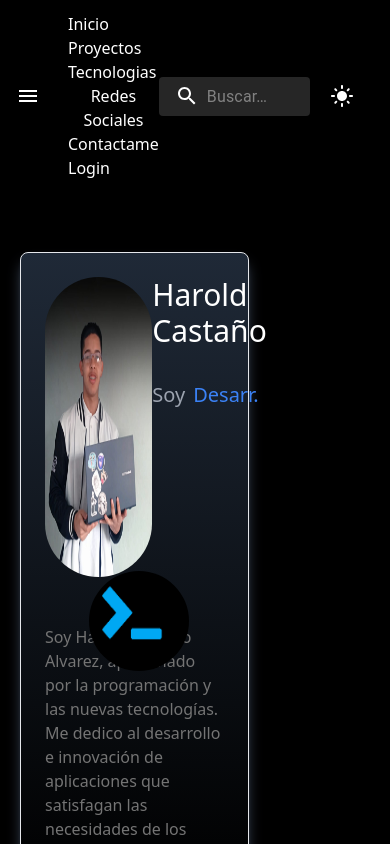
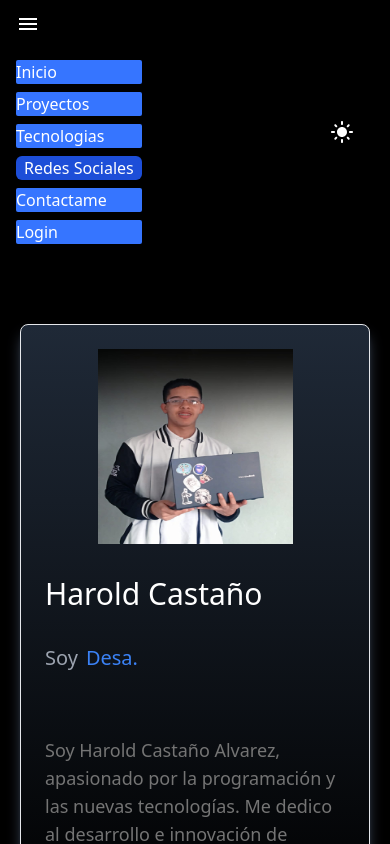
Before and after one commit to haroldCoder/portafolio-enyoi, a React (Vite) app in the folder frontend/: page / in a window 390 px wide. Shown: the top 844 px of the page. Built offline with nearby package versions, Linux system fonts and the light colour scheme.

Commit message:
responsive design

```diff
--- a/frontend/src/App.jsx
+++ b/frontend/src/App.jsx
@@ -43,7 +43,7 @@ function App() {
       </div>
         {
           social && nav == "Inicio" ?
-          <div className='w-[28%] absolute top-[18%] left-[70%]'>
+          <div className='max-md:w-[20vw] w-[28%] absolute top-[18%] max-lg:left-[55%] max-md:left-[2%] max-xl:left-[65%] left-[70%]'>
               <Social mode={mode} /> {/* si el prop que me trae desde app.jsx es igual a true, se pintara lo que esta el el componente Social */}
           </div>
           : null
--- a/frontend/src/components/CardSkills.jsx
+++ b/frontend/src/components/CardSkills.jsx
@@ -20,9 +20,9 @@ class Card extends Component{
     render(){
 
         return(
-            <div className="card rounded-xl w-[17%] mx-3 mb-12 p-5 bg-slate-800" onMouseOut={()=>{this.setState({ismouse: false})}} onMouseOver={()=>{this.setState({ismouse: true})}}>
+            <div className="card rounded-xl w-[17%] max-md:w-[100%] max-lg:w-[45%] mx-3 mb-12 p-5 bg-slate-800" onMouseOut={()=>{this.setState({ismouse: false})}} onMouseOver={()=>{this.setState({ismouse: true})}}>
                 <div className="mb-5 p-2 flex justify-center" style={{borderBottom: "2px solid #444"}}>
-                    <img src={this.cover} alt="" className="rounded-full" style={{width: "90%", height: "170px"}} />
+                    <img src={this.cover} alt="" className="rounded-full max-md:w-[40vw] max-md:h-[40vw]" />
                 </div>
                 <p className="text-2xl text-neutral-500 text-center">{this.name}</p>
                 <div className="mt-4 h-5" id={this.name}>
--- a/frontend/src/components/Home.jsx
+++ b/frontend/src/components/Home.jsx
@@ -28,33 +28,33 @@ export default function Home(props) {
 
   return (
     <div className='main p-16 w-[100%]'>
-        <div className="flex justify-between pr-16 ">
-            <div className="target w-[80%] flex flex-col p-6 rounded-lg  bg-gradient-to-b border-[1px] shadow-lg shadow-slate-600 to-transparent from-gray-800 bg-repeat-round w-[50%]" style={{backdropFilter: "blur(6px)"}}>
-                <div className="flex justify-between w-[100%]">
-                    <div className='image'>
-                        <img src={harold} className="w-[290px] h-[300px] rounded-full" alt="harold" />
-                        <img src={coder} className="w-[100px] h-[100px] rounded-full absolute top-[50%] left-[30%]" alt="coder" />
+        <div className="flex justify-between xl:pr-16 ">
+            <div className="target xl:w-[60%] flex flex-col p-6 rounded-lg  bg-gradient-to-b border-[1px] shadow-lg shadow-slate-600 to-transparent from-gray-800 bg-repeat-round lg:w-[70%]" style={{backdropFilter: "blur(6px)"}}>
+                <div className="flex justify-between max-sm:flex-col w-[100%]">
+                    <div className='image max-md:flex max-md:justify-center'>
+                        <img src={harold} className="max-md:w-[50vw] md:w-[20rem] md:h-[32vw] max-md:h-[50vw] lg:rounded-full xl:w-[20vw] xl:h-[20vw]" alt="harold" />
+                        <img src={coder} className="md:w-[12vw] md:h-[12vw] rounded-full absolute max-md:hidden xl:left-[28%] md:left-[28vh] md:top-[20vh] lg:top-[50%] xl:w-[8vw] xl:h-[8vw] lg:left-[40%]" alt="coder" />
                     </div>
-                    <div className='w-[40%]'>
+                    <div className='w-[40%] max-sm:w-[100%] max-sm:mt-8'>
                         <h2 className='text-3xl text-white font-medium mb-4'>Harold Castaño</h2>
                         <div className='text mt-8 flex'>
                             <h2 className='text-xl text-gray-400 text-center mr-2'>Soy</h2>
-                            <h2 className='text-xl text-blue-500'>{currentText}.</h2> {/* se pone el curretText para que se ponga lo que es igual a lo que se almacena, en aquel estado */}
+                            <h2 className='text-xl text-blue-500 max-sm:w-[100%]'>{currentText}.</h2> {/* se pone el curretText para que se ponga lo que es igual a lo que se almacena, en aquel estado */}
                         </div>
                     </div>
                 </div>
-                <div className='block mt-12'>
-                    <h2 className='text-[#747474] text-md'>Soy Harold Castaño Alvarez, apasionado por la programación y las nuevas tecnologías. Me dedico al desarrollo e innovación de aplicaciones que satisfagan las necesidades de los clientes.</h2>
+                <div className='block max-sm:mt-16 mt-14 md:mt-10'>
+                    <h2 className='text-[#747474] max-sm:text-lg max-lg:text-xl'>Soy Harold Castaño Alvarez, apasionado por la programación y las nuevas tecnologías. Me dedico al desarrollo e innovación de aplicaciones que satisfagan las necesidades de los clientes.</h2>
                 </div>
             </div>
         </div>
-        <div className='flex justify-end'>
-            <div className='target mb-8 flex flex-col items-center p-6 rounded-lg mt-16 border-[1px] border-gray-400 shadow-lg shadow-slate-600 to-transparentbg-repeat-round w-[50%]' style={{backdropFilter: "blur(6px)"}}>
+        <div className='flex lg:justify-end'>
+            <div className='target mb-8 flex flex-col items-center p-6 rounded-lg mt-16 border-[1px] border-gray-400 shadow-lg shadow-slate-600 to-transparentbg-repeat-round lg:w-[60%]' style={{backdropFilter: "blur(6px)"}}>
                 <h2 className='text-[#747474] text-lg'>Como desarrollador Full Stack Web, cuento con habilidades y experiencia en diversas tecnologías, entre ellas Node.js y React.js, dos herramientas esenciales para la creación de aplicaciones web modernas y escalables. Además, poseo experiencia en el desarrollo de microservicios con .NET, lo que me permite crear soluciones robustas y seguras para mis clientes. A lo largo de mi carrera, he trabajado en diferentes proyectos que me han permitido ampliar mis habilidades técnicas y mi capacidad para resolver problemas de manera efectiva. Soy un apasionado por la programación y me encanta estar al día con las últimas tendencias y tecnologías. Si buscas un desarrollador comprometido y capaz de llevar tu proyecto al siguiente nivel, no dudes en contactarme.</h2>
                 <img src={software} className="w-[30%]" alt="" />
             </div>
         </div>
-        <div className='target mb-8 flex flex-col p-6 rounded-lg mt-16 border-[1px] bg-gradient-to-b from-slate-800 to-black border-gray-400 shadow-lg shadow-slate-600 to-transparentbg-repeat-round w-[50%]' style={{backdropFilter: "blur(6px)"}}>
+        <div className='target mb-8 flex flex-col p-6 rounded-lg mt-16 border-[1px] bg-gradient-to-b from-slate-800 to-black border-gray-400 shadow-lg shadow-slate-600 to-transparentbg-repeat-round max-sm:w-[100%] lg:w-[60%]' style={{backdropFilter: "blur(6px)"}}>
             <h2 className='text-[#FFF] text-xl text-center'>Encontraras esto en mi.</h2>
             <div className="my-6">
                 <h4 className='text-blue-500 text-lg'>Integro y honesto</h4>
@@ -66,7 +66,7 @@ export default function Home(props) {
             </div>
             <div className="my-6">
                 <h4 className='text-blue-500 text-lg'>Soluciones rapidas</h4>
-                <p className='text-[#747474] mt-3 ml-2'>Procuro que las soluciones a los diferentes problemas técnicos sean lo más óptimas y rápidas posibles.</p>
+                <p className='text-[#747474]  mt-3 ml-2'>Procuro que las soluciones a los diferentes problemas técnicos sean lo más óptimas y rápidas posibles.</p>
             </div>
             <div className="my-6">
                 <h4 className='text-blue-500 text-lg'>Autodidacta</h4>
--- a/frontend/src/components/Navbar.jsx
+++ b/frontend/src/components/Navbar.jsx
@@ -77,7 +77,8 @@ export default function Navbar(props) {
   return (
     <Box sx={{ flexGrow: 1 }}>
       <AppBar className='sm:p-3' style={{background: `${props.mode ? '#000' : '#1774ff'}`}} position="static">
-        <Toolbar>
+        <Toolbar className='flex max-lg:justify-between'>
+        <div className={`${open ? 'flex-col items-start pr-16 xl:w-[40%]' : 'flex-row'} xl:flex-row flex md:w-[100%]`} style={{transition: "0.6s ease"}}>
             <IconButton
               size="large"
               edge="start"
@@ -88,15 +89,16 @@ export default function Navbar(props) {
             >
               <MenuIcon />
             </IconButton>
-          <div className={`flex nav justify-between w-[100%] ${open ? 'pr-16 w-[40%]' : null}`} style={{transition: "0.6s ease"}}> {/* si la prop de app.js, open es igual a true el padding izquierdo sera de 16.em y el width sera el 40% del tamaño total */}
+            <div className={`flex nav justify-between w-[100%]`} > {/* si la prop de app.js, open es igual a true el padding izquierdo sera de 16.em y el width sera el 40% del tamaño total */}
               {open == false ? props.nav : text.map(e=>(
                 e != "Redes Sociales" ?
-                <Link onClick={()=>{setOpen(false), props.setSocial(false)}} className={`${props.mode ? 'hover:text-gray-500' : 'hover:text-slate-800'}`} to={`${e == "Inicio" ? "/" : "/"+e}`}>{e}</Link>
-                : <Link to='/'><button className={`rounded-md px-2 ${props.mode ? 'hover:bg-blue-600 ' : 'hover:bg-slate-800'}`} onClick={()=>{props.setSocial(true)}}>{e}</button></Link>
+                  <Link onClick={()=>{setOpen(false), props.setSocial(false)}} className={`${props.mode ? 'hover:text-gray-500' : 'hover:text-slate-800'} max-md:mb-2 max-md:bg-[#3675ff] rounded-sm`} to={`${e == "Inicio" ? "/" : "/"+e}`}>{e}</Link>
+                  : <Link to='/'><button className={`rounded-md px-2 ${props.mode ? 'hover:bg-blue-600' : 'hover:bg-slate-800'} max-md:bg-blue-700 mb-2`} onClick={()=>{props.setSocial(true)}}>{e}</button></Link>
               ))} { /* si open es igual a false se tomara el prop-nav el cual es un estado que se modificara en cada vista, de lo contrario se va a mostrar todas las rutas de navegacion */ }
               {/* si e no es igual a Redes sociales entonces solo se pondra un link, en donde si e == inicio entonces solo se va a poner la navegacion para la principal, en caso contrario se dejara normal */ }
             </div>
-          <div>
+          </div>
+          <div className='max-lg:hidden'>
             <Search ref={searchRef} className='search' onClick={()=>{setSearch(true)}}>
                 <SearchIconWrapper id='icon'>
                   <SearchIcon  />
--- a/frontend/src/components/RequestCard.jsx
+++ b/frontend/src/components/RequestCard.jsx
@@ -13,7 +13,7 @@ export default function RequestCard(props ) { {/* el props contendra todo lo que
   }
 
   return (
-    <div className='p-4 w-[35%] mt-4'>
+    <div className='p-4 w-[35%] max-md:w-[100%] mt-4'>
         <div className='flex justify-between pt-2 pb-3 px-4 border-b-[1px] border-gray-800 rounded-md'>
             <h2 className='text-white text-md'>{props.nombre}</h2>
             <h2 className='text-blue-400 text-md'>{props.correo}</h2>
--- a/frontend/src/pages/Login.jsx
+++ b/frontend/src/pages/Login.jsx
@@ -35,7 +35,7 @@ export default function LoginPage(props) {
   return (
     <div className='p-5'>
       <h1 className="text-4xl p-3 font-bold bg-gradient-to-br  from-blue-500 mb-6 to-gray-400 text-transparent bg-clip-text">Login</h1>
-      <form onSubmit={Submit} className='mt-5 grid grid-cols-1 gap-24 w-[30%] absolute left-[40%]' action="">
+      <form onSubmit={Submit} className='mt-5 grid grid-cols-1 gap-24 w-[30%] max-lg:w-[60%] absolute max-lg:left-[20%] left-[40%]' action="">
         <div className='grid-item'>
           <h4 className='text-lg text-gray-500 mb-2'>Username</h4>
           <input type="text" value={username} onChange={onChangeUserName} className={`bg-transparent border-b-[1px] border-gray-500 ${!props.mode ? 'text-black' : 'text-gray-300'} p-2 w-[100%]`} />
--- a/frontend/src/pages/Projects.jsx
+++ b/frontend/src/pages/Projects.jsx
@@ -7,14 +7,11 @@ import airbnb_clone from '../assets/airbnb_clone.png'
 
 export default function Projects(props) {
     props.nav("Proyectos")
-  return (
-    <div className='w-100 p-8 grid grid-cols-1 gap-6'>
-        <section className={`${props.mode ? 'hover:bg-gray-900' : 'hover:bg-gray-400'} p-4 rounded-md`}>
-            <h2 className='bg-gradient-to-t bg-clip-text text-transparent to-blue-800 from-blue-400 text-3xl' style={{fontWeight: 700}}>Delivery App</h2>
-            <div className='flex px-4 mt-6'>
-                <div className='flex flex-col w-[40%]'>
-                    <p className='text-gray-500 w-[100%]'>
-                    Este programa es un simulador de un negocio que utiliza pedidos automatizados.
+
+    let projectsList = [
+        {
+            "name": "Delivery App",
+            "descript": `Este programa es un simulador de un negocio que utiliza pedidos automatizados.
                     Aunque se trata solamente de una versión de prueba, esta aplicación de entrega
                     puede ayudarte a expandir tu red de gestión de entregas. Para utilizarla,
                     en el panel izquierdo se puede ver una lista de todas las entregas, las entregas
@@ -24,78 +21,67 @@ export default function Projects(props) {
                     El frontend de esta aplicación fue desarrollado en React TypeScript,
                     mientras que el backend se construyó utilizando Express con NodeJS y la base de datos es de MySQL.
                     Para iniciarlo, simplemente acceda a la carpeta principal y escriba el comando "npm run dev".
-                    Luego, inicie el servidor accediendo a la carpeta backend y escribiendo el mismo comando "npm run dev".
-                        <a className='ml-2 text-blue-600' target='_blank' href="https://github.com/haroldCoder/delivery-app-22">github code.</a>
-                    </p>
-                    <div className='flex mt-16 relative left-[50%]'>
-                        <RemoveRedEyeIcon color='primary'/>
-                        <a href="https://delivery-koderx-app.netlify.app"><i className='text-blue-600 ml-2'>Visitar</i></a>
-                    </div>
-                </div>
-                <img className='w-[45%] h-[50%] ml-24 mt-24' src={delivery} />
-            </div>
-
-        </section>
-        <section className={`${props.mode ? 'hover:bg-gray-900' : 'hover:bg-gray-400'} p-4 rounded-md`}>
-            <h2 className='bg-gradient-to-t bg-clip-text text-transparent to-blue-800 from-blue-400 text-3xl' style={{fontWeight: 700}}>Sales koderx</h2>
-            <div className='flex px-4 mt-6'>
-                <div className='flex flex-col w-[40%]'>
-                    <p className='text-gray-500 w-[100%]'>
-                    Koderx Sales es una aplicación de ventas que permite a los usuarios explorar una amplia variedad de productos,
+                    Luego, inicie el servidor accediendo a la carpeta backend y escribiendo el mismo comando "npm run dev".`,
+            "link": "https://delivery-koderx-app.netlify.app",
+            "github": "https://github.com/haroldCoder/delivery-app-22",
+            "image": delivery
+        },
+        {
+            "name": "Sales koderx",
+            "descript": `Koderx Sales es una aplicación de ventas que permite a los usuarios explorar una amplia variedad de productos,
                     así como publicar sus propios artículos para comercializarlos.
                     La interfaz de la aplicación es sencilla y fácil de entender, y se adapta a cualquier tipo de dispositivo.
                     Esta aplicación fue creada utilizando React y JavaScript,
                     y como método de pago se implementó una franja de pago para facilitar las transacciones.
                     Además, para la gestión de la base de datos se utilizó Supabase, lo que garantiza una alta disponibilidad y escalabilidad de la aplicación.
-                    En resumen, Koderx Sales es una plataforma confiable y eficiente para realizar transacciones comerciales en línea de manera rápida y segura.
-                    <a className='ml-2 text-blue-600' target='_blank' href="https://github.com/haroldCoder/Sales-supabase">github code.</a>
-                    </p>
-                    <div className='flex mt-16 relative left-[50%]'>
-                        <RemoveRedEyeIcon color='primary'/>
-                        <a href="https://sales-koderx.netlify.app"><i className='text-blue-600 ml-2'>Visitar</i></a>
-                    </div>
-                </div>
-                <img className='w-[45%] h-[50%] ml-24 mt-24' src={sales} />
-            </div>
-        </section>
-        <section className={`${props.mode ? 'hover:bg-gray-900' : 'hover:bg-gray-400'} p-4 rounded-md`}>
-            <h2 className='bg-gradient-to-t bg-clip-text text-transparent to-blue-800 from-blue-400 text-3xl' style={{fontWeight: 700}}>Climax</h2>
-            <div className='flex px-4 mt-6'>
-                <div className='flex flex-col w-[40%]'>
-                    <p className='text-gray-500 w-[100%]'>
-                    Climax es una página web con una interfaz amigable que permite a los usuarios consultar el clima de cualquier región del mundo.
+                    En resumen, Koderx Sales es una plataforma confiable y eficiente para realizar transacciones comerciales en línea de manera rápida y segura.`,
+            "link": "https://sales-koderx.netlify.app",
+            "github": "https://github.com/haroldCoder/Sales",
+            "image": sales
+        },
+        {
+            "name": "Climax",
+            "descript": `Climax es una página web con una interfaz amigable que permite a los usuarios consultar el clima de cualquier región del mundo.
             Para utilizarla, basta con ingresar el nombre de la ciudad y el país en el campo correspondiente y hacer clic en "Obtener tiempo".
             La información meteorológica se mostrará en el panel derecho de la página.
             Esta aplicación fue desarrollada utilizando React y JavaScript, y se integró con una API externa para obtener datos precisos y actualizados sobre el clima en tiempo real.
-                    En definitiva, Climax es una herramienta útil y fácil de usar para conocer las condiciones climáticas en cualquier parte del mundo.
-                    <a className='ml-2 text-blue-600' target='_blank' href="https://github.com/haroldCoder/ClimaxApp">github code.</a>
+            En definitiva, Climax es una herramienta útil y fácil de usar para conocer las condiciones climáticas en cualquier parte del mundo.`,
+            "link": "https://climax-coderx.netlify.app",
+            "github": "https://github.com/haroldCoder/ClimaxApp",
+            "image": climax
+        },
+        {
+            "name": "Airbnb-clone",
+            "descript": ` Airbnb-clone es una aplicación de entrenamiento que se enfoca en replicar el diseño y la interfaz de la plataforma original sin intentar competir con ella.
+                        Su objetivo es proporcionar a los usuarios un ambiente de práctica donde puedan explorar la funcionalidad de la página web real de Airbnb.
+                        A través de la aplicación de entrenamiento, los usuarios pueden aprender a navegar por la interfaz y descubrir las características clave que hacen que Airbnb sea una plataforma tan popular. Desde buscar alojamientos hasta reservar habitaciones, la aplicación de entrenamiento de Airbnb es una herramienta útil para aquellos que desean familiarizarse con la plataforma antes de utilizarla en la vida real.`,
+            "link": "https://airbnb-clone-koderx.netlify.app/",
+            "github": "https://github.com/haroldCoder/Airbnb-Clone",
+            "image": airbnb_clone
+        }
+    ]
+  return (
+    <div className='w-100 max-xl:p-2 mt-6 p-8 grid grid-cols-1 gap-6'>
+        {
+            projectsList.map(e=>(
+            <section className={`${props.mode ? 'hover:bg-gray-900' : 'hover:bg-gray-400'} p-4 max-lg:p-2 rounded-md`}>
+                <h2 className='bg-gradient-to-t bg-clip-text text-transparent to-blue-800 from-blue-400 text-3xl' style={{fontWeight: 700}}>{e.name}</h2>
+                <div className='flex max-xl:flex-col px-4 max-md:p-0 mt-6'>
+                    <div className='flex flex-col w-[40%] max-xl:w-[100%]'>
+                        <p className='text-gray-500 w-[100%]'>
+                            {e.descript}
+                            <a className='ml-2 text-blue-600' target='_blank' href={e.github}>github code.</a>
                         </p>
-                    <div className='flex mt-16 relative left-[50%]'>
+                        <div className='flex lg:mt-16 max-xl:my-10 relative left-[50%] max-xl:left-[35%]'>
                             <RemoveRedEyeIcon color='primary'/>
-                        <a href="https://climax-coderx.netlify.app"><i className='text-blue-600 ml-2'>Visitar</i></a>
+                            <a href={e.link}><i className='text-blue-600 ml-2'>Visitar</i></a>
                         </div>
                     </div>
-                <img className='w-[45%] h-[50%] ml-24 mt-24' src={climax} />
+                    <img className='w-[100%] h-[40vw] max-xl:m-0 ml-24 mt-24' src={e.image} />
                 </div>
             </section>
-        <section className={`${props.mode ? 'hover:bg-gray-900' : 'hover:bg-gray-400'} p-4 rounded-md`}>
-            <h2 className='bg-gradient-to-t bg-clip-text text-transparent to-blue-800 from-blue-400 text-3xl' style={{fontWeight: 700}}>Airbnb-clone</h2>
-            <div className='flex px-4 mt-6'>
-                <div className='flex flex-col w-[40%]'>
-                    <p className='text-gray-500 w-[100%]'>
-                        Airbnb-clone es una aplicación de entrenamiento que se enfoca en replicar el diseño y la interfaz de la plataforma original sin intentar competir con ella.
-                        Su objetivo es proporcionar a los usuarios un ambiente de práctica donde puedan explorar la funcionalidad de la página web real de Airbnb.
-                        A través de la aplicación de entrenamiento, los usuarios pueden aprender a navegar por la interfaz y descubrir las características clave que hacen que Airbnb sea una plataforma tan popular. Desde buscar alojamientos hasta reservar habitaciones, la aplicación de entrenamiento de Airbnb es una herramienta útil para aquellos que desean familiarizarse con la plataforma antes de utilizarla en la vida real.
-                    <a className='ml-2 text-blue-600' target='_blank' href="https://github.com/haroldCoder/ClimaxApp">github code.</a>
-                    </p>
-                    <div className='flex mt-16 relative left-[50%]'>
-                        <RemoveRedEyeIcon color='primary'/>
-                        <a href="https://airbnb-clone-koderx.netlify.app/"><i className='text-blue-600 ml-2'>Visitar</i></a>
-                    </div>
-                </div>
-                <img className='w-[45%] h-[50%] ml-24 mt-24' src={airbnb_clone} />
-            </div>
-        </section>
+            ))
+        }
     </div>
   )
 }
--- a/frontend/src/pages/Skills.jsx
+++ b/frontend/src/pages/Skills.jsx
@@ -19,9 +19,9 @@ function Skills(props){
     props.nav("Tecnologias")
     return(
         <div className="p-6 skills">
-            <div className="title px-10 flex flex-1 justify-between w-full p-4 border-b-2 border-gray-700">
+            <div className="title px-10 flex flex-1 max-md:flex-col justify-between w-full p-4 border-b-2 border-gray-700">
                 <h2 className="text-3xl text-blue-100 font-semibold">{type == "fullstack" ? "Full Stack" : type == "programming" ? "Otros" : null}</h2>
-                <div className="flex flex-col relative z-[100]">
+                <div className="flex flex-col relative z-[100] max-md:mt-3">
                 <Button
                     id="basic-button"
                     aria-controls={open ? 'basic-menu' : undefined}
@@ -49,7 +49,7 @@ function Skills(props){
                 </Menu>
                 </div>
             </div>
-            <div className="pl-16 mt-8 d-grid col-span-3 flex flex-wrap w-[100%]">
+            <div className="pl-16 max-lg:p-8 mt-8 d-grid col-span-3 flex max-md:flex-col flex-wrap w-[100%]">
                 {
                     skillsSoftware.map(e=>(e.type == type ? <Card name={e.name} progress={e.progress} cover={e.cover} key={e.name} /> : null))
                 }
```
Also changed, not shown: frontend/src/components/Social.jsx (+5 -5 lines). Lines whose indentation alone changed are shown as unchanged.
